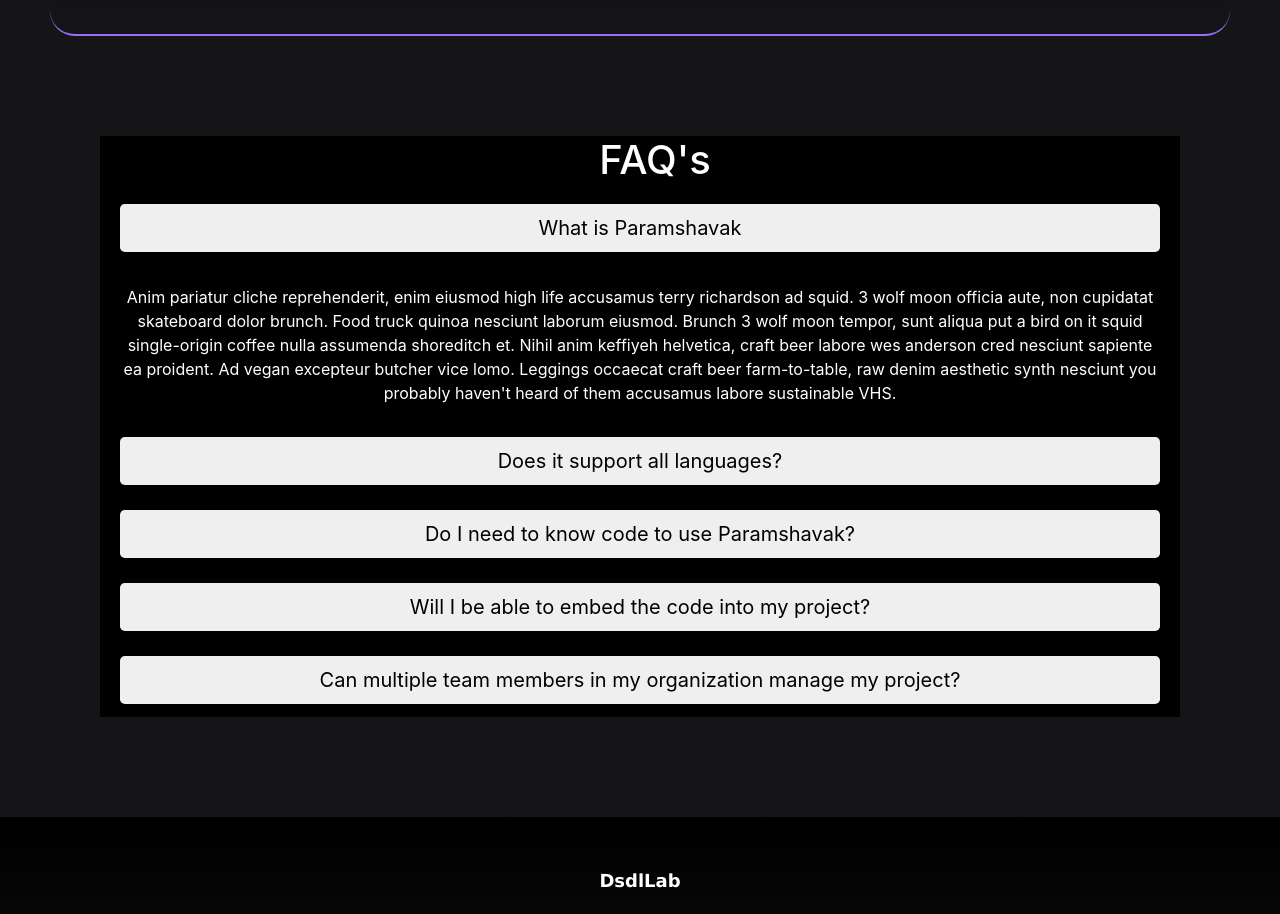
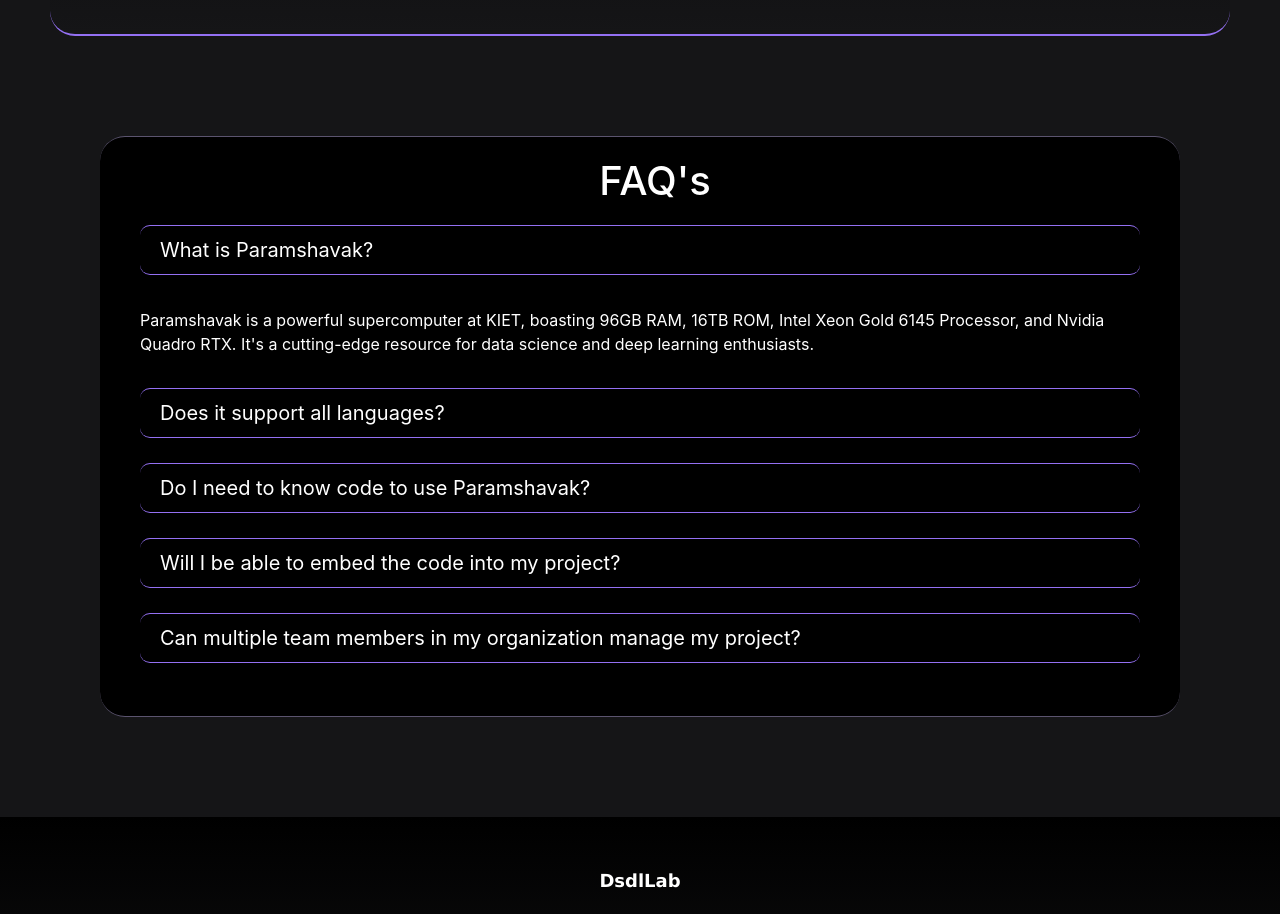
Before and after one commit to Rishabh-code-do/DsdlLab, a React (Create React App) app: page / in a window 1280 px wide. Shown: the part 3780-4694 px from the top of the page. Built offline with nearby package versions, Linux system fonts and the light colour scheme.

Commit message:
Sixth Commit

```diff
--- a/src/Components/FAQs.jsx
+++ b/src/Components/FAQs.jsx
@@ -9,71 +9,71 @@
   <div class="card border-0" className='card1'>
     <div class="card-header" id="headingOne">
       <h5 class="mb-0">
-        <button class="btn btn-lg btn-block" data-toggle="collapse" data-target="#collapseOne" aria-expanded="true" aria-controls="collapseOne">
-          What is Paramshavak
+        <button class="btn btn-lg btn-block" className='btn12' data-toggle="collapse" data-target="#collapseOne" aria-expanded="true" aria-controls="collapseOne">
+          What is Paramshavak?
         </button>
       </h5>
     </div>
 
     <div id="collapseOne" class="collapse show" aria-labelledby="headingOne" data-parent="#accordion">
       <div class="card-body">
-        Anim pariatur cliche reprehenderit, enim eiusmod high life accusamus terry richardson ad squid. 3 wolf moon officia aute, non cupidatat skateboard dolor brunch. Food truck quinoa nesciunt laborum eiusmod. Brunch 3 wolf moon tempor, sunt aliqua put a bird on it squid single-origin coffee nulla assumenda shoreditch et. Nihil anim keffiyeh helvetica, craft beer labore wes anderson cred nesciunt sapiente ea proident. Ad vegan excepteur butcher vice lomo. Leggings occaecat craft beer farm-to-table, raw denim aesthetic synth nesciunt you probably haven't heard of them accusamus labore sustainable VHS.
+      Paramshavak is a powerful supercomputer at KIET, boasting 96GB RAM, 16TB ROM, Intel Xeon Gold 6145 Processor, and Nvidia Quadro RTX. It's a cutting-edge resource for data science and deep learning enthusiasts.
       </div>
     </div>
   </div>
   <div class="card" className='card1'>
     <div class="card-header" id="headingTwo">
       <h5 class="mb-0">
-        <button class="btn btn-lg btn-block collapsed" data-toggle="collapse" data-target="#collapseTwo" aria-expanded="false" aria-controls="collapseTwo">
+        <button class="btn btn-lg btn-block collapsed" className='btn12' data-toggle="collapse" data-target="#collapseTwo" aria-expanded="false" aria-controls="collapseTwo">
         Does it support all languages?
         </button>
       </h5>
     </div>
     <div id="collapseTwo" class="collapse" aria-labelledby="headingTwo" data-parent="#accordion">
       <div class="card-body">
-        Anim pariatur cliche reprehenderit, enim eiusmod high life accusamus terry richardson ad squid. 3 wolf moon officia aute, non cupidatat skateboard dolor brunch. Food truck quinoa nesciunt laborum eiusmod. Brunch 3 wolf moon tempor, sunt aliqua put a bird on it squid single-origin coffee nulla assumenda shoreditch et. Nihil anim keffiyeh helvetica, craft beer labore wes anderson cred nesciunt sapiente ea proident. Ad vegan excepteur butcher vice lomo. Leggings occaecat craft beer farm-to-table, raw denim aesthetic synth nesciunt you probably haven't heard of them accusamus labore sustainable VHS.
+      Yes, Paramshavak supports a variety of programming languages, ensuring flexibility for users engaged in diverse data science and deep learning projects.
       </div>
     </div>
   </div>
   <div class="card" className='card1'>
     <div class="card-header" id="headingThree">
       <h5 class="mb-0">
-        <button class="btn btn-lg btn-block collapsed" data-toggle="collapse" data-target="#collapseThree" aria-expanded="false" aria-controls="collapseThree">
+        <button class="btn btn-lg btn-block collapsed" className='btn12' data-toggle="collapse" data-target="#collapseThree" aria-expanded="false" aria-controls="collapseThree">
         Do I need to know code to use Paramshavak?
         </button>
       </h5>
     </div>
     <div id="collapseThree" class="collapse" aria-labelledby="headingThree" data-parent="#accordion">
       <div class="card-body">
-        Anim pariatur cliche reprehenderit, enim eiusmod high life accusamus terry richardson ad squid. 3 wolf moon officia aute, non cupidatat skateboard dolor brunch. Food truck quinoa nesciunt laborum eiusmod. Brunch 3 wolf moon tempor, sunt aliqua put a bird on it squid single-origin coffee nulla assumenda shoreditch et. Nihil anim keffiyeh helvetica, craft beer labore wes anderson cred nesciunt sapiente ea proident. Ad vegan excepteur butcher vice lomo. Leggings occaecat craft beer farm-to-table, raw denim aesthetic synth nesciunt you probably haven't heard of them accusamus labore sustainable VHS.
+      Proficiency in coding is essential to harness the full potential of Paramshavak. It empowers users to execute complex data science and deep learning tasks effectively.
       </div>
     </div>
   </div>
   <div class="card" className='card1'>
-    <div class="card-header" id="headingThree">
+    <div class="card-header" id="heading4">
       <h5 class="mb-0">
-        <button class="btn btn-lg btn-block collapsed" data-toggle="collapse" data-target="#collapseThree" aria-expanded="false" aria-controls="collapseThree">
+        <button class="btn btn-lg btn-block collapsed" className='btn12' data-toggle="collapse" data-target="#collapse4" aria-expanded="false" aria-controls="collapseThree">
         Will I be able to embed the code into my project?
         </button>
       </h5>
     </div>
-    <div id="collapseThree" class="collapse" aria-labelledby="headingThree" data-parent="#accordion">
+    <div id="collapse4" class="collapse" aria-labelledby="heading4" data-parent="#accordion">
       <div class="card-body">
-        Anim pariatur cliche reprehenderit, enim eiusmod high life accusamus terry richardson ad squid. 3 wolf moon officia aute, non cupidatat skateboard dolor brunch. Food truck quinoa nesciunt laborum eiusmod. Brunch 3 wolf moon tempor, sunt aliqua put a bird on it squid single-origin coffee nulla assumenda shoreditch et. Nihil anim keffiyeh helvetica, craft beer labore wes anderson cred nesciunt sapiente ea proident. Ad vegan excepteur butcher vice lomo. Leggings occaecat craft beer farm-to-table, raw denim aesthetic synth nesciunt you probably haven't heard of them accusamus labore sustainable VHS.
+      Certainly, Paramshavak seamlessly integrates with your projects. You can embed and execute your code, leveraging the supercomputer's robust capabilities for enhanced project development.
       </div>
     </div>
   </div>
   <div class="card" className='card1'>
-    <div class="card-header" id="headingThree">
+    <div class="card-header" id="heading5">
       <h5 class="mb-0">
-        <button class="btn btn-lg btn-block collapsed" data-toggle="collapse" data-target="#collapseThree" aria-expanded="false" aria-controls="collapseThree">
+        <button class="btn btn-lg btn-block collapsed" className='btn12' data-toggle="collapse" data-target="#collapse5" aria-expanded="false" aria-controls="collapseThree">
         Can multiple team members in my organization manage my project?
         </button>
       </h5>
     </div>
-    <div id="collapseThree" class="collapse" aria-labelledby="headingThree" data-parent="#accordion">
+    <div id="collapse5" class="collapse" aria-labelledby="heading5" data-parent="#accordion">
       <div class="card-body">
-        Anim pariatur cliche reprehenderit, enim eiusmod high life accusamus terry richardson ad squid. 3 wolf moon officia aute, non cupidatat skateboard dolor brunch. Food truck quinoa nesciunt laborum eiusmod. Brunch 3 wolf moon tempor, sunt aliqua put a bird on it squid single-origin coffee nulla assumenda shoreditch et. Nihil anim keffiyeh helvetica, craft beer labore wes anderson cred nesciunt sapiente ea proident. Ad vegan excepteur butcher vice lomo. Leggings occaecat craft beer farm-to-table, raw denim aesthetic synth nesciunt you probably haven't heard of them accusamus labore sustainable VHS.
+      Absolutely, Paramshavak fosters collaborative project management. Multiple team members within your organization can efficiently contribute, ensuring collective success in your projects.
       </div>
     </div>
   </div>
--- a/src/Style/FAQs.css
+++ b/src/Style/FAQs.css
@@ -3,10 +3,29 @@
         margin: 100px;
         text-align: center;
         color:white;
+        padding:20px;
+        padding-bottom: 40px;
+        border-top: 1.5px solid #5b546f;
+        border-bottom: 1.5px solid #5b546f;
+        border-radius: 25px;
 }
 .card1{
         background-color: black;
         border: none;
+        text-align: start;
+}
+
+.btn12{
+        text-align: start;
+        width: 100%;
+        height: 50px;
+        border: none;
+        border-radius: 10px;
+        background-color: black;
+        color: white;
+        padding-left: 20px;
+        border-top: 1px solid #9470f3;
+        border-bottom: 1px solid #9470f3;
 }
 
 @media screen and (max-width: 480px) {
```
